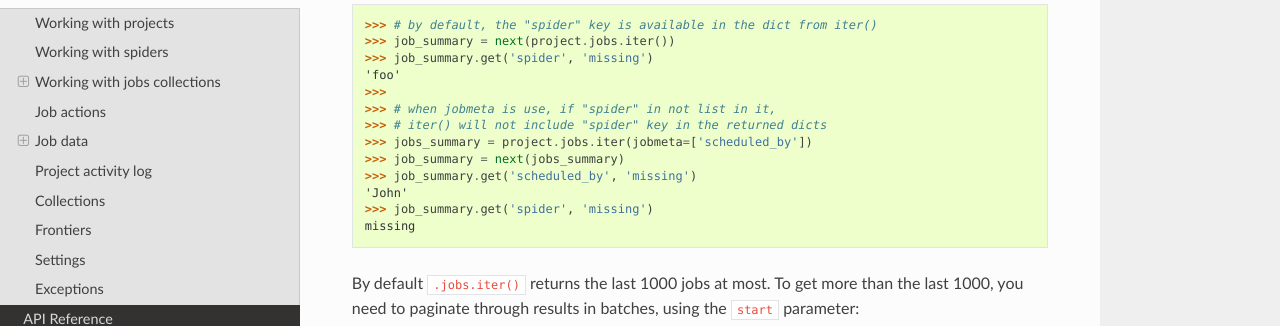
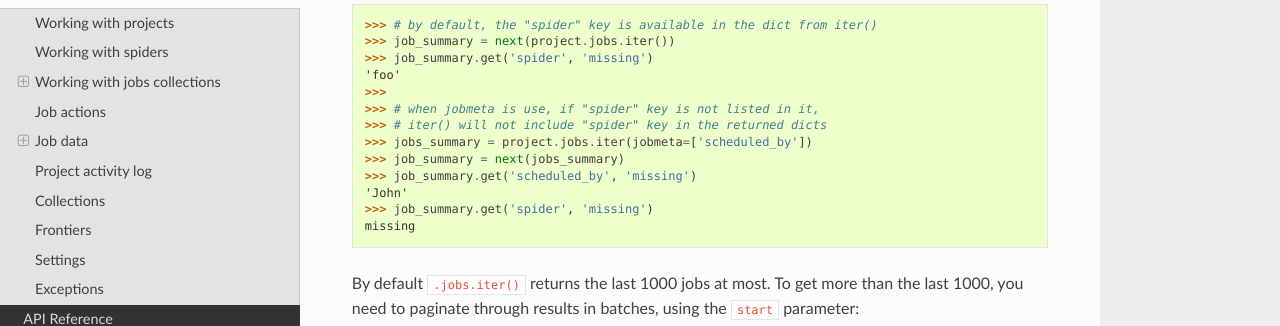
Before and after one commit to scrapinghub/python-scrapinghub, a Sphinx documentation site: the page built from docs/client/overview.rst, in a window 1280 px wide and 900 px high, scrolled down 4462 px. Shown: the part 158-484 px from the top of the window. Built offline with Sphinx 7.4.7 and the Read the Docs theme 2.0.0, drawn with Linux system fonts in a browser that asks for light colours.

Commit message:
Fix typo in the docs (resolves #78)

```diff
--- a/docs/client/overview.rst
+++ b/docs/client/overview.rst
@@ -221,7 +221,7 @@ even default ones::
     >>> job_summary.get('spider', 'missing')
     'foo'
     >>>
-    >>> # when jobmeta is use, if "spider" in not list in it,
+    >>> # when jobmeta is use, if "spider" key is not listed in it,
     >>> # iter() will not include "spider" key in the returned dicts
     >>> jobs_summary = project.jobs.iter(jobmeta=['scheduled_by'])
     >>> job_summary = next(jobs_summary)
```
